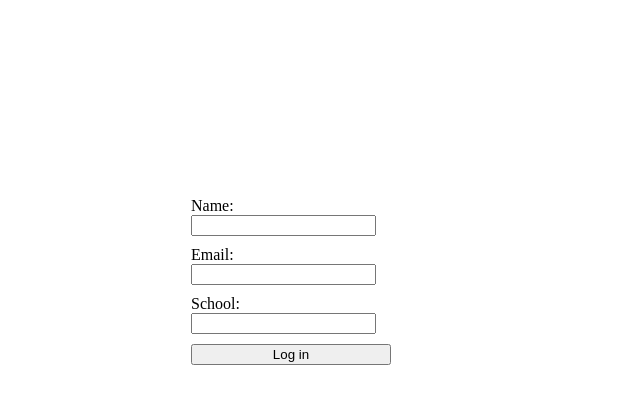
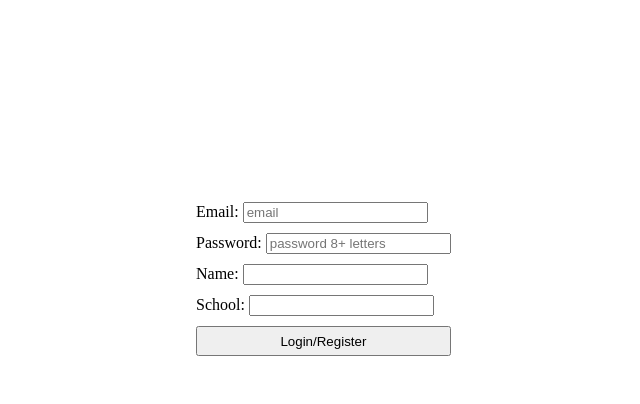
Before and after one commit to dimafet001/prototype-tutoring, a Flask app: page /student in a window 1280 px wide. Shown: the part 178-582 px from the top of the page, without its empty margins (349-989 px from the left). Run offline with Flask 2, Linux system fonts and the light colour scheme.

Commit message:
Now AJAX sends JSON. I can create new student profile and it adds to the db. It doesn't let add old emails

```diff
--- a/application.py
+++ b/application.py
@@ -8,8 +8,8 @@ UPLOAD_FOLDER = 'uploads'
 ALLOWED_EXTENSIONS = set(['txt', 'pdf', 'png', 'jpg', 'jpeg', 'gif'])
 app.config['UPLOAD_FOLDER'] = UPLOAD_FOLDER
 app.config['MAX_CONTENT_LENGTH'] = 10 * 1024 * 1024 #10MB max upload
-app.config['DATABASE'] = "questions.db"
-
+app.config['DATABASE'] = "db.sqlite"
+app.config['SEND_FILE_MAX_AGE_DEFAULT'] = 0 #TODO: remove later. This doesn't let browser cache files
 
 import db
 db.init_app(app)
@@ -28,23 +28,46 @@ def face():
 def teacher():
  return render_template('teacher.html')
 
-@app.route('/login-teacher', methods=['POST']) #TODO: join login for student and teacher. Just make different if statements
+
+import re
+email_pattern = re.compile(r"^[a-zA-Z0-9_.+-]+@[a-zA-Z0-9-]+\.[a-zA-Z0-9-.]+$")
+
+@app.route('/login-teacher', methods=['POST']) #TODO: join login for student and teacher. Just make different if statements. Add column to db.users
 def login_teacher():
-	if request.method == 'POST':
-		print(request.form)
-		session['name'] = request.form.get('user_name')
-		session['email'] = request.form.get('user_email')
-		return redirect(url_for('feed'))
+  if request.method == 'POST':
+    print(request.form)
+    email = request.form.get('user_name')
+    match = email_pattern.match(email);
+    if not match:
+      pass
+    session['name'] = request.form.get('user_name')
+    session['email'] = request.form.get('user_email')
+    return redirect(url_for('feed'))
 
 
 @app.route('/login-student', methods=['POST'])
 def login_student():
-	if request.method == 'POST':
-		print(request.form)
-		session['name'] = request.form.get('user_name')
-		session['email'] = request.form.get('user_email')
-		session['school'] = request.form.get('user_school')
-		return redirect(url_for('question'))
+  if request.method == 'POST':
+    data = request.get_json(silent=True);
+
+    # we get email, pswd, name, school
+    cur = db.get_db().cursor();
+    cur.execute("SELECT * FROM users WHERE email = \"" + data['email'] + "\"") # possible injection here ( " ; ...")
+    res = cur.fetchall();
+    if res:
+      print("This email seems to exist already")
+    else:
+      print("New user creation")
+      cur.execute("""INSERT INTO users (name, surname, email, password, school)
+        VALUES (\"{}\",\"{}\",\"{}\",\"{}\",\"{}\")""".format(data['name'], "Weird Last Name", data['email'], data['password'], data['school']))
+      db.get_db().commit()
+      # TODO: fix last name inquiry
+
+    session['name'] = data['name']
+    session['email'] = data['email']
+    session['school'] = data['school']
+
+    return redirect(url_for('question'))
 
 @app.route('/ask', methods=['POST'])
 def ask():
@@ -60,14 +83,14 @@ def ask():
       return "Upload successful"
     return "How did you get here?"
 
-	 #a = (request.form.get('q_topic'), request.form.get('q_desc'), request.form.get('q_image'))
+   #a = (request.form.get('q_topic'), request.form.get('q_desc'), request.form.get('q_image'))
 
 @app.route('/student') #this page is for creating a student profile before asking a question
 def student():
  return render_template('student.html')
 
 @app.route('/question') #this page is for asking a question (+ the ML part)
-def question():	#TODO: make the forms and actually think about what to ask. Add redirect to the materials
+def question():  #TODO: make the forms and actually think about what to ask. Add redirect to the materials
  return render_template('question.html', name=session['name'])
 
 @app.route('/feed') #this page is for answering quesitions. TODO: add database part and click redirect to videocall
--- a/db.py
+++ b/db.py
@@ -23,7 +23,7 @@ def close_db(e=None):
 def init_db():
   db = get_db()
 
-  with current_app.open_resource('schema.sql') as f:
+  with current_app.open_resource('db.sqlite') as f:
     db.executescript(f.read().decode('utf8'))
 
 @click.command('init-db')
--- /dev/null
+++ b/static/login.js
@@ -0,0 +1,41 @@
+$(document).ready(function() {
+
+
+	$("#login-btn").click(function(e) {
+		e.preventDefault();
+
+		// putting the data together
+		var data_str = "";
+		$.ajax({
+			beforeSend: function() {
+				// checking if forms are valid or should user change anything
+				if ( !(emailIsValid($("input#email").val()) && $("input#password").val().length >= 8) ) {
+					alert("Your email is not valid or your password is too short");
+					return false;
+					//TODO: Make it prettier than alert
+				}
+			},
+			contentType: 'application/json',
+			type: "POST",
+			url: "login-student",
+			data: JSON.stringify({	email : $("input#email").val(),
+									password : $("input#password").val(),
+									name : $("input#name").val(),
+									school : $("input#school").val()
+											})
+		})
+		.done(function (response) {
+
+
+
+		});
+		// .fail(function (jqXHR, textStatus, errorThrown) { serrorFunction(); });
+
+	});
+
+
+});
+
+function emailIsValid(email) {
+	return /^[^\s@]+@[^\s@]+\.[^\s@]+$/.test(email);
+}
--- a/templates/student.html
+++ b/templates/student.html
@@ -10,8 +10,8 @@
     margin: 10px;
   }
   form {
-    width: 220px;
-    height: 70px;
+    display: block; /*to be size of content*/
+    padding: 5px;
   }
   .centered {
     position: absolute;
@@ -20,6 +20,7 @@
   }
   #login-btn {
     width: 100%;
+    height: 30px;
   }
 </style>
 </head>
@@ -28,21 +29,28 @@
 <div class="centered">
 <form action="/login-student" method="post">
   <div>
+    <label for="email">Email:</label>
+    <input id="email" name="user_email" placeholder="email" required>
+  </div>
+  <div>
+    <label for="password">Password:</label>
+    <input type="password" id="password" name="user_password" placeholder="password 8+ letters" required>
+  </div>
+  <div>
     <label for="name">Name:</label>
     <input type="text" id="name" name="user_name">
   </div>
   <div>
-    <label for="email">Email:</label>
-    <input id="email" name="user_email"></textarea>
+    <label for="school">School:</label>
+    <input id="school" name="school">
   </div>
   <div>
-    <label for="school">School:</label>
-    <input id="school" name="school"></textarea>
-  </div>
-  <div>
-    <input type="submit" name="login" value="Log in" id="login-btn"/>
+    <button type="submit" name="login" value="Log in" id="login-btn">Login/Register</button>
   </div>
 </form>
 <div>
+
+<script type="text/javascript" src="https://ajax.googleapis.com/ajax/libs/jquery/1.12.0/jquery.min.js"></script>
+<script type="text/javascript" src="{{ url_for('static', filename='login.js') }}"></script>
 </body>
 </html>
```
Also changed, not shown: db.sqlite, 1 other file.
